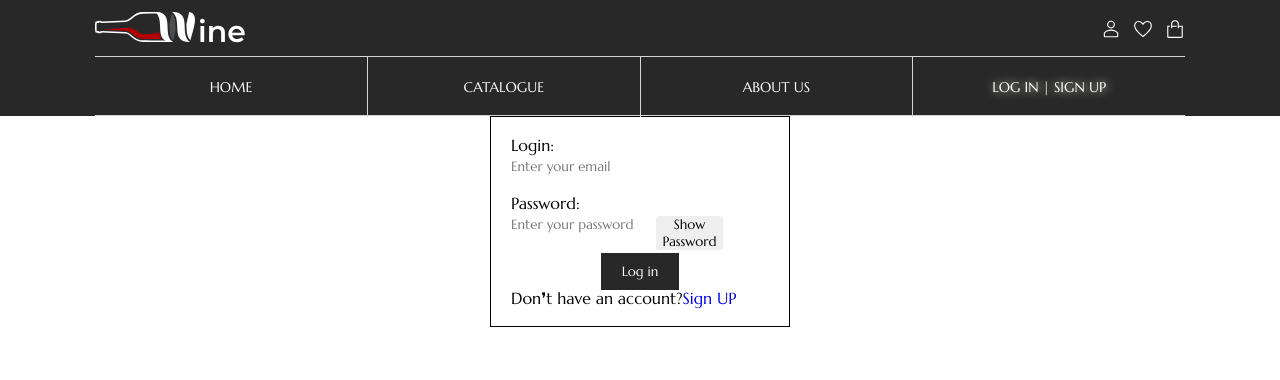
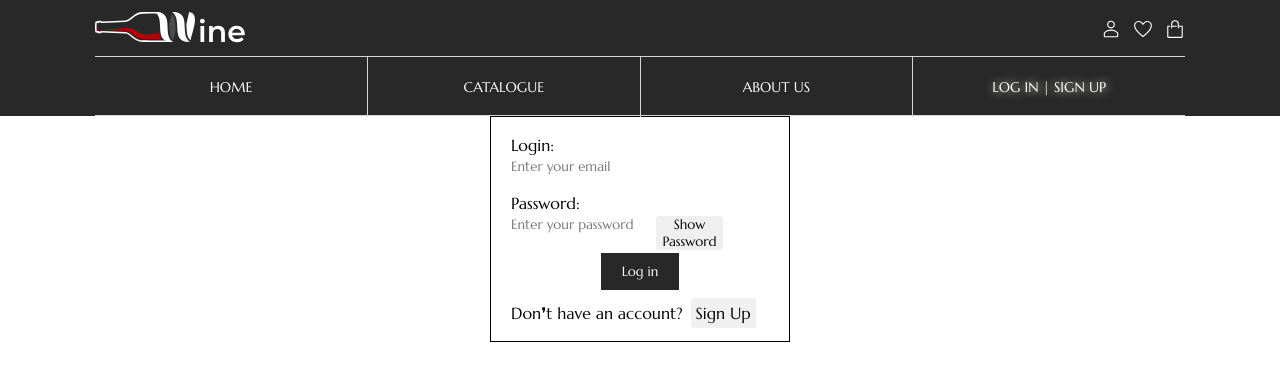
Before and after one commit to Oksandra/eCommerce-Application, a React (Create React App) app: page /login in a window 1280 px wide. Shown: the top 380 px of the page. Built offline with nearby package versions, Linux system fonts and the light colour scheme.

Commit message:
feat: add style registration link

```diff
--- a/src/components/LoginForm/LoginForm.tsx
+++ b/src/components/LoginForm/LoginForm.tsx
@@ -88,10 +88,10 @@ export const LoginForm: FC = () => {
       >
         Log in
       </button>
-      <p>
+      <p className="login-form__text">
         Don❜t have an account?
         <Link className="login-form__link" to="/registration">
-          Sign UP
+          Sign Up
         </Link>
       </p>
     </form>
--- a/src/components/LoginForm/_loginForm.scss
+++ b/src/components/LoginForm/_loginForm.scss
@@ -67,4 +67,21 @@
       @extend %click-btn;
     }
   }
+
+  &__text {
+    margin-top: 1.5rem;
+  }
+
+  &__link {
+    color: $dark-color;
+    padding: 0.5rem;
+    margin-left: 0.8rem;
+    cursor: pointer;
+    background-color: $text-selection;
+    border-radius: 0.3rem;
+    @extend %transition;
+    &:hover {
+      background-color: $muted-color;
+    }
+  }
 }
--- a/src/styles/abstracts/_constants.scss
+++ b/src/styles/abstracts/_constants.scss
@@ -8,3 +8,4 @@ $background-color: #282828;
 $border-light: 1px solid #d6d6d6;
 $border-dark: 1px solid #000000;
 $link-hover: #f1ede1 1px 0 10px;
+$text-selection: #f0f0f0;
```
